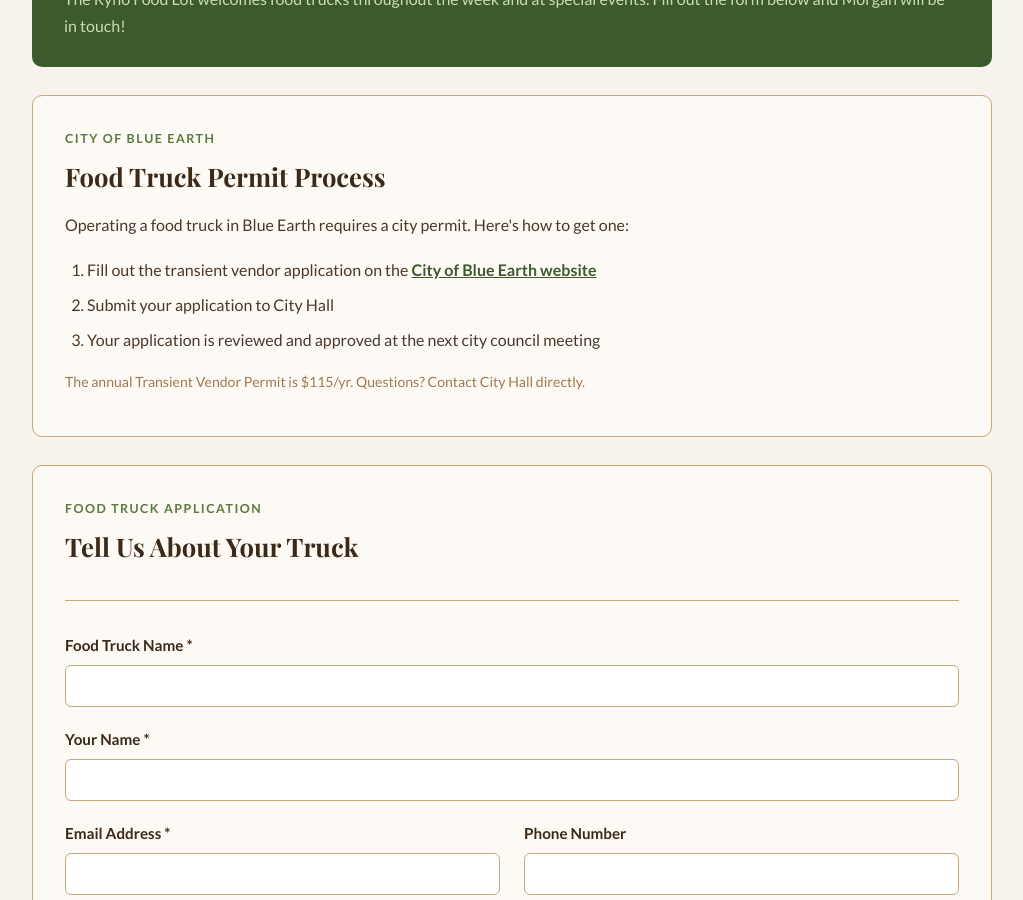
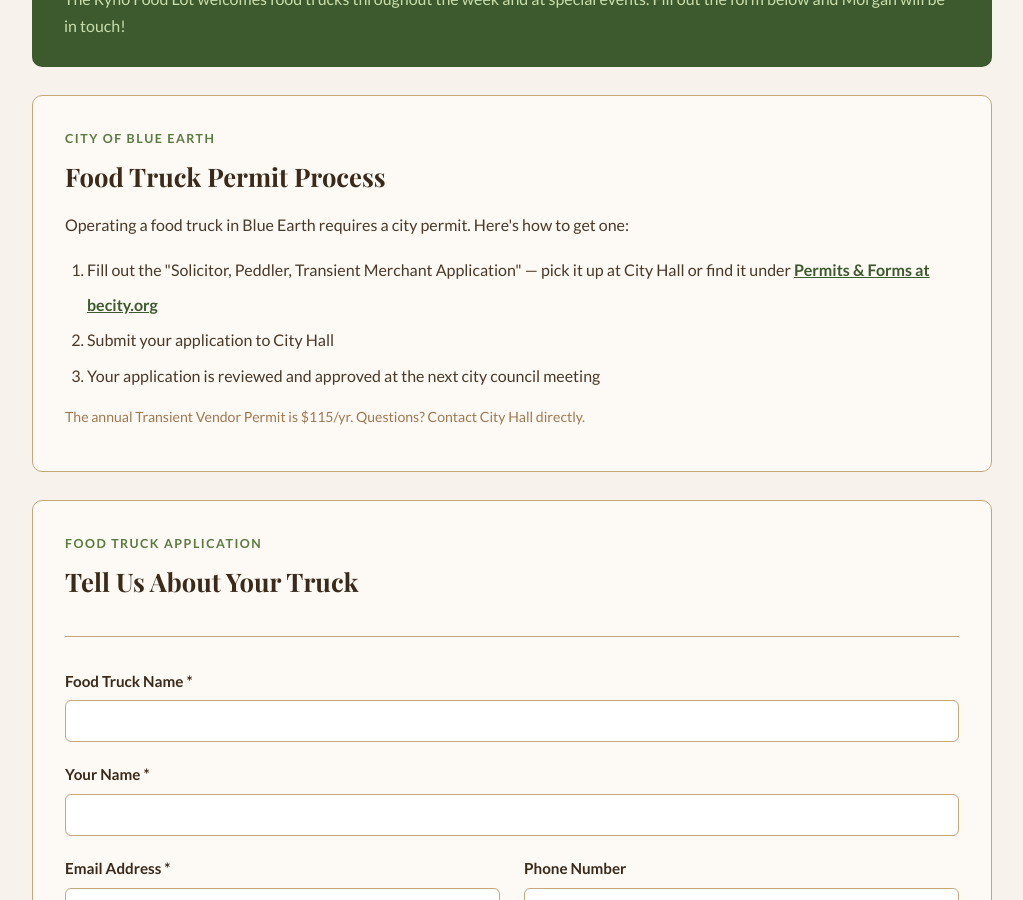
Before and after one commit to blueearthcommunitymarket/blueearthcommunitymarket.github.io, a Jekyll site: the page built from food-truck-signup/index.html, in a window 1280 px wide and 900 px high, scrolled down 375 px. Shown: the whole window, without its empty margins (128-1151 px from the left). Built offline with Jekyll 4.4.1, drawn with Linux system fonts in a browser that asks for light colours; some web fonts are replaced.

Commit message:
Update city permit link to becity.org with correct form name

```diff
--- a/food-truck-signup/index.html
+++ b/food-truck-signup/index.html
@@ -21,7 +21,7 @@ description: Interested in parking your food truck at the Ryno Food Lot in Blue
         <h2>Food Truck Permit Process</h2>
         <p style="margin-bottom: 14px;">Operating a food truck in Blue Earth requires a city permit. Here's how to get one:</p>
         <ol style="padding-left: 22px; color: #4a3828; line-height: 2.2;">
-            <li>Fill out the transient vendor application on the <a href="https://www.blueearthmn.com" target="_blank" rel="noopener" style="color: var(--green-dark); font-weight: 700;">City of Blue Earth website</a></li>
+            <li>Fill out the "Solicitor, Peddler, Transient Merchant Application" — pick it up at City Hall or find it under <a href="https://becity.org/index.php/government/permits-licensing-forms" target="_blank" rel="noopener" style="color: var(--green-dark); font-weight: 700;">Permits &amp; Forms at becity.org</a></li>
             <li>Submit your application to City Hall</li>
             <li>Your application is reviewed and approved at the next city council meeting</li>
         </ol>
```
